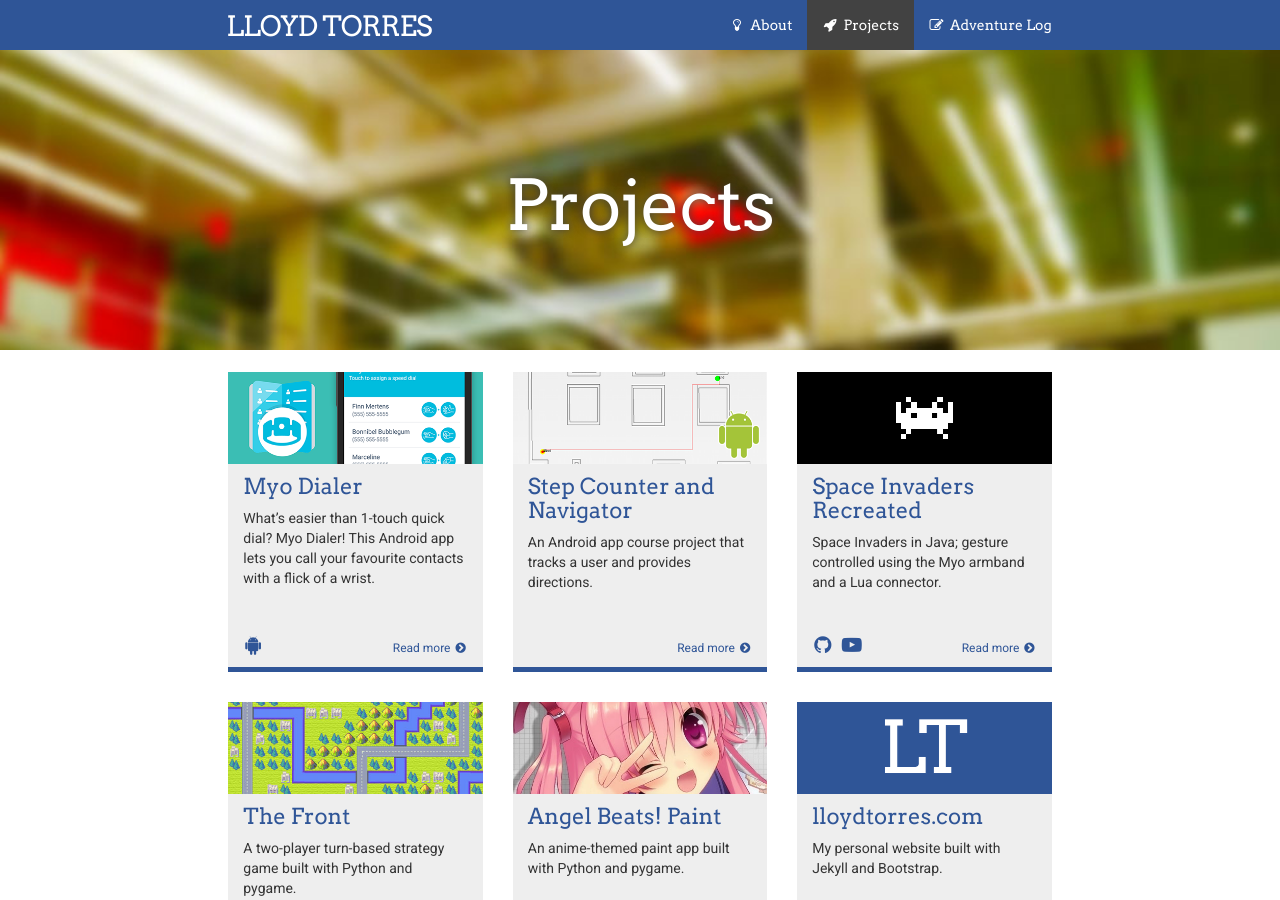
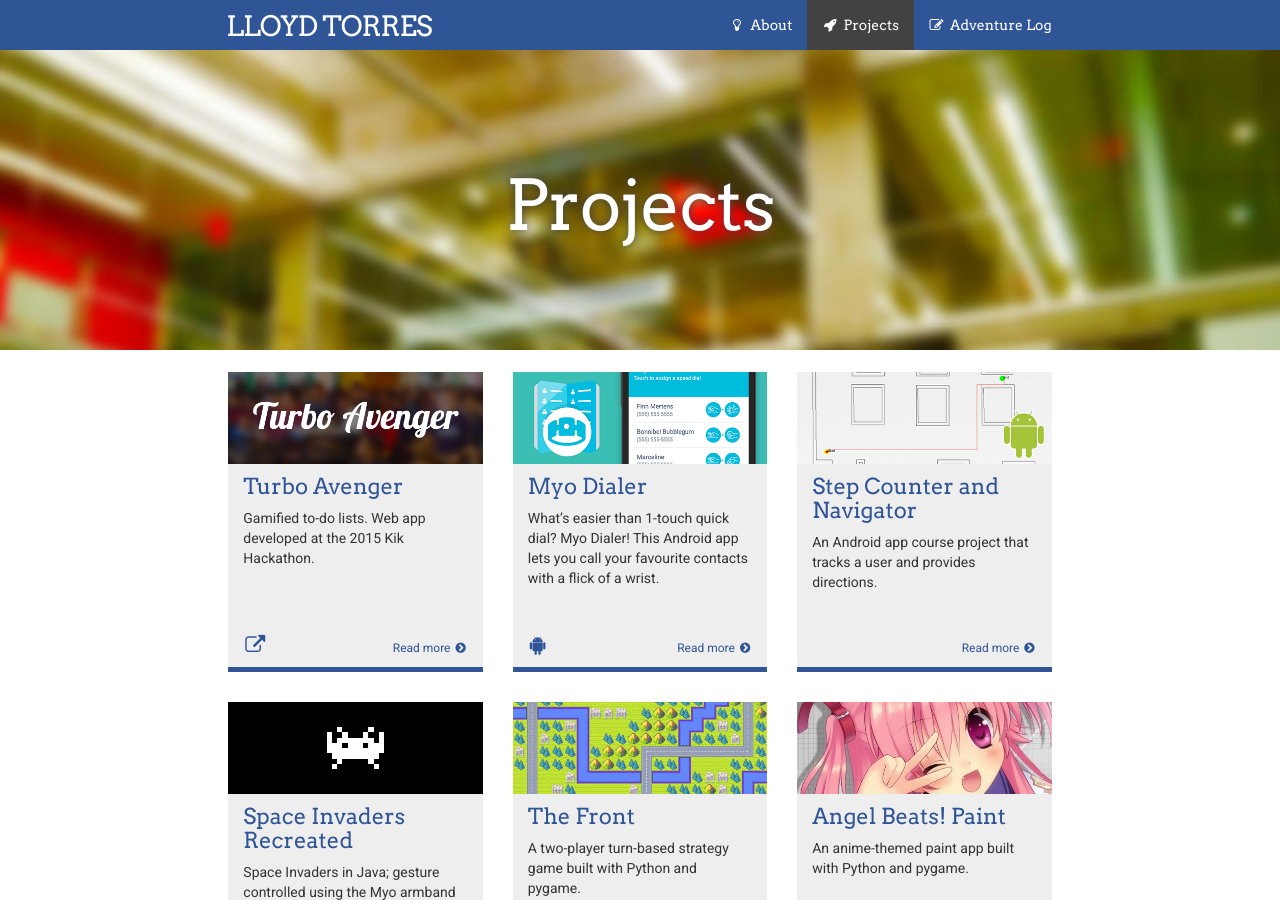
Before and after one commit to lloydtorres/lloydtorres.github.io, a Jekyll site: the page built from projects.md, in a window 1280 px wide and 900 px high. Built offline with Jekyll 4.4.1, drawn with Linux system fonts in a browser that asks for light colours; nearby versions of some CDN libraries.

Commit message:
Add Turbo Avenger to projects

```diff
--- a/projects.md
+++ b/projects.md
@@ -23,6 +23,9 @@
                             {% if file.google_play %}
                                 <a href="{{ file.google_play }}" title="{{ file.title }} on Google Play"><span class="fa fa-android"></span></a>
                             {% endif %}
+                            {% if file.link %}
+                                <a href="{{ file.link }}" title="{{ file.title }} on the Web"><span class="fa fa-external-link"></span></a>
+                            {% endif %}
                             {% if file.github %}
                                 <a href="{{ file.github }}" title="{{ file.title }} on GitHub"><span class="fa fa-github"></span></a>
                             {% endif %}
--- /dev/null
+++ b/turboavenger.md
@@ -0,0 +1,46 @@
+---
+layout: project
+title: Turbo Avenger
+header: "/images/projects/turboavenger/turboavenger-header.jpg"
+link: https://turboavenger.herokuapp.com
+permalink: /projects/turboavenger/
+categories:
+- projects
+tags:
+- jquery
+- bootstrap
+- angularjs
+- node.js
+- mongodb
+description: Gamified to-do lists. Web app developed at the 2015 Kik Hackathon.
+preview: "/images/projects/turboavenger/turboavenger-preview.png"
+prev_banner: "/images/projects/turboavenger/turboavenger-preview.png"
+sequence: -10
+---
+
+<script>
+$(function() {
+    $(".rslides").responsiveSlides({timeout: 3500, maxwidth:500});
+});
+</script>
+
+<ul class="rslides">
+    <li>
+        <img src="/images/projects/turboavenger/turboavenger1.png"/>
+        <p class="caption">Turbo Avenger's login page.</p>
+    </li>
+    <li>
+        <img src="/images/projects/turboavenger/turboavenger2.png"/>
+        <p class="caption">Getting ahead on Turbo Avenger!</p>
+    </li>
+</ul>
+
+<p><strong>Turbo Avenger</strong> is a web app! Try it out <a href="https://turboavenger.herokuapp.com">here</a>!</p>
+
+<p><strong>Turbo Avenger</strong> is a web app built for the 2015 Kik Hackathon (sponsored by Kik!), held from 30 January—1 February at the University of Waterloo. It was a group effort by Navjot Panesar, Andy Liang and myself. I worked on the project's frontend while Navjot and Andy worked on the backend. The full stack consists of AngularJS for the front end and Node.js and MongoDB for the backend.</p>
+
+<p>The app was inspired by the one problem every student has faced: procrastination. As humans, we are naturally tempted to [finish later]</p>
+
+<p>To solve this, Turbo Avenger lets users to sign up for quests (i.e. tasks) with their friends. Each quest is split up into challenges. Users gain points when they finish their challenges ahead of time. Users can then compete with each other to see who can conquer challenges the fastest. In fact, users can see how everyone is doing on a global leaderboard. Thus, Turbo Avenger fights the great temptation of procrastination with another human trait: competition.</p>
+
+<p>I built the frontend of the site from scratch with the help of Bootstrap. Once the site's static templates and formatting were done, I had a crash course on AngularJS, which we used to interact with the backend database. I also used bits of pieces of jQuery to make the site more responsive to user actions. AngularJS and jQuery allowed me to bring life to a static website, and it was a fun (and occasionally frustrating) learning experience to use them both on the fly.</p>
```
Also changed, not shown: images/projects/turboavenger/turboavenger-header.jpg (added), images/projects/turboavenger/turboavenger-preview.png (added), images/projects/turboavenger/turboavenger1.png (added), images/projects/turboavenger/turboavenger2.png (added).
